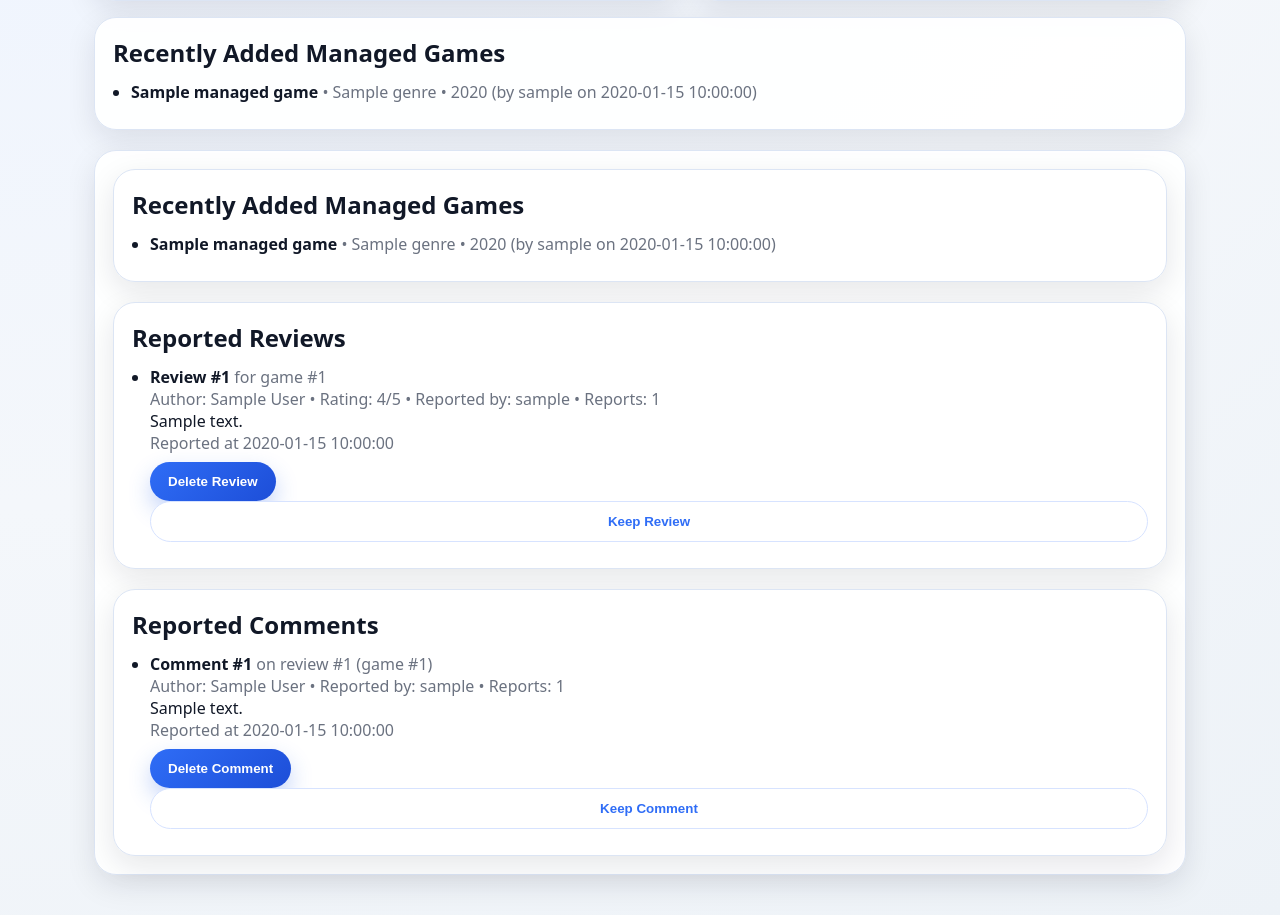
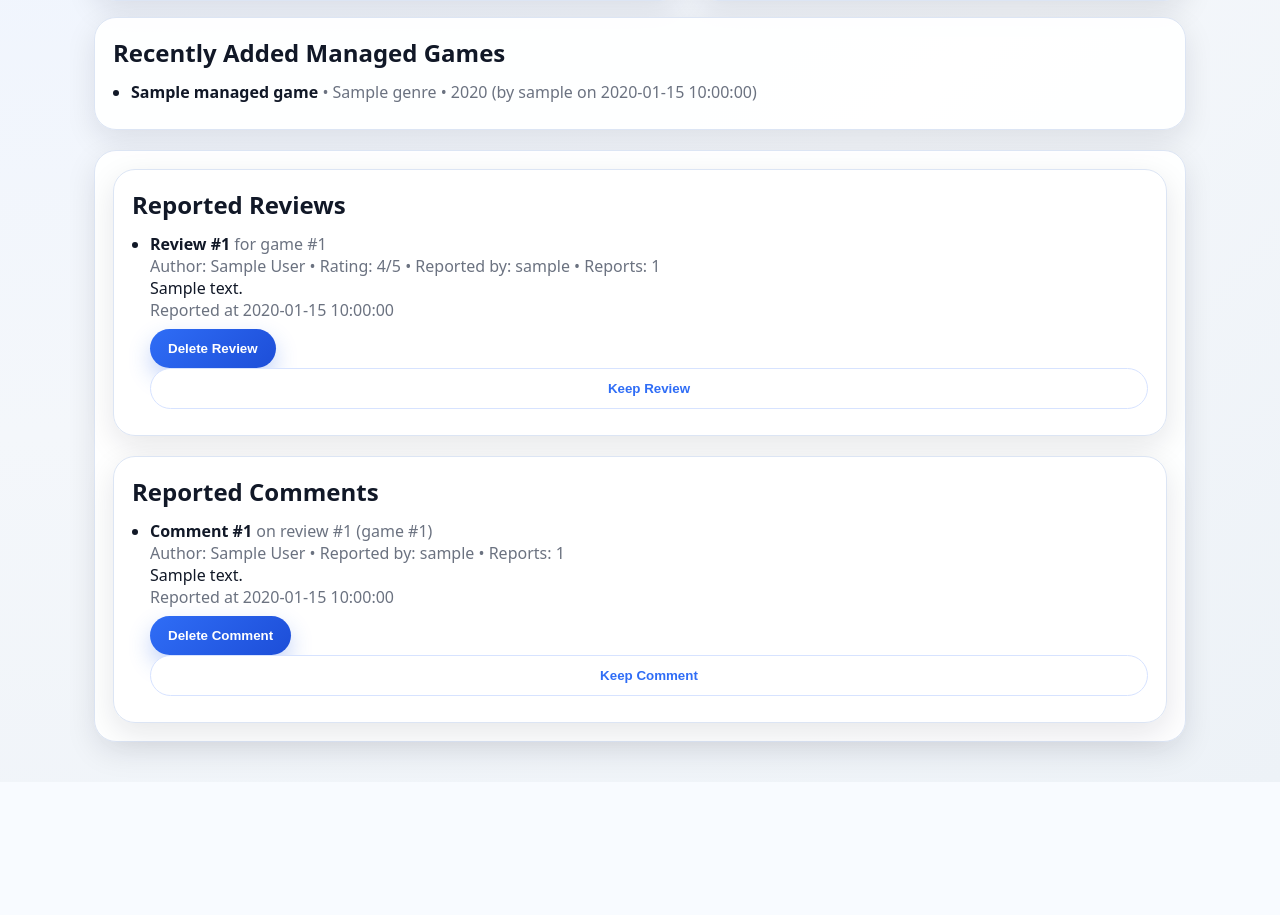
Before and after one commit to BBeres4/SavePointProject, a Flask app: template templates/admin_dashboard.html in a window 1280 px wide. Shown: the part 980-1895 px from the top of the page. After the commit the page ends 1753 px from the top, so only its background shows below. Run offline with Flask 3, Linux system fonts and the light colour scheme; the template is opened without the code that fills it: most values are stand-ins (such as "Sample title", 1, 10 or a date in 2020); data that the repository does not hold is empty.

Commit message:
Remove recently added managed games section
Removed the section displaying recently added managed games from the admin dashboard.

```diff
--- a/templates/admin_dashboard.html
+++ b/templates/admin_dashboard.html
@@ -155,25 +155,7 @@
       <section class="admin-panel">
     <div class="admin-moderation-stack">
       <section class="admin-panel">
-        <h2>Recently Added Managed Games</h2>
-        {% if managed_games %}
-            <ul class="admin-managed-list">
-            {% for g in managed_games %}
-              <li>
-                <b>{{ g.title }}</b>
-                {% if g.genre %}<span class="muted"> • {{ g.genre }}</span>{% endif %}
-                {% if g.platform %}<span class="muted"> • {{ g.platform }}</span>{% endif %}
-                {% if g.release_year %}<span class="muted"> • {{ g.release_year }}</span>{% endif %}
-                <span class="muted">(by {{ g.admin_username }} on {{ g.created_at }})</span>
-              </li>
-            {% endfor %}
-          </ul>
-        {% else %}
-          <p class="muted">No managed games yet.</p>
-        {% endif %}
-      </section>
 
-    <section class="admin-panel">
         <h2>Reported Reviews</h2>
         {% if reported_reviews %}
           <ul class="admin-managed-list">
```
